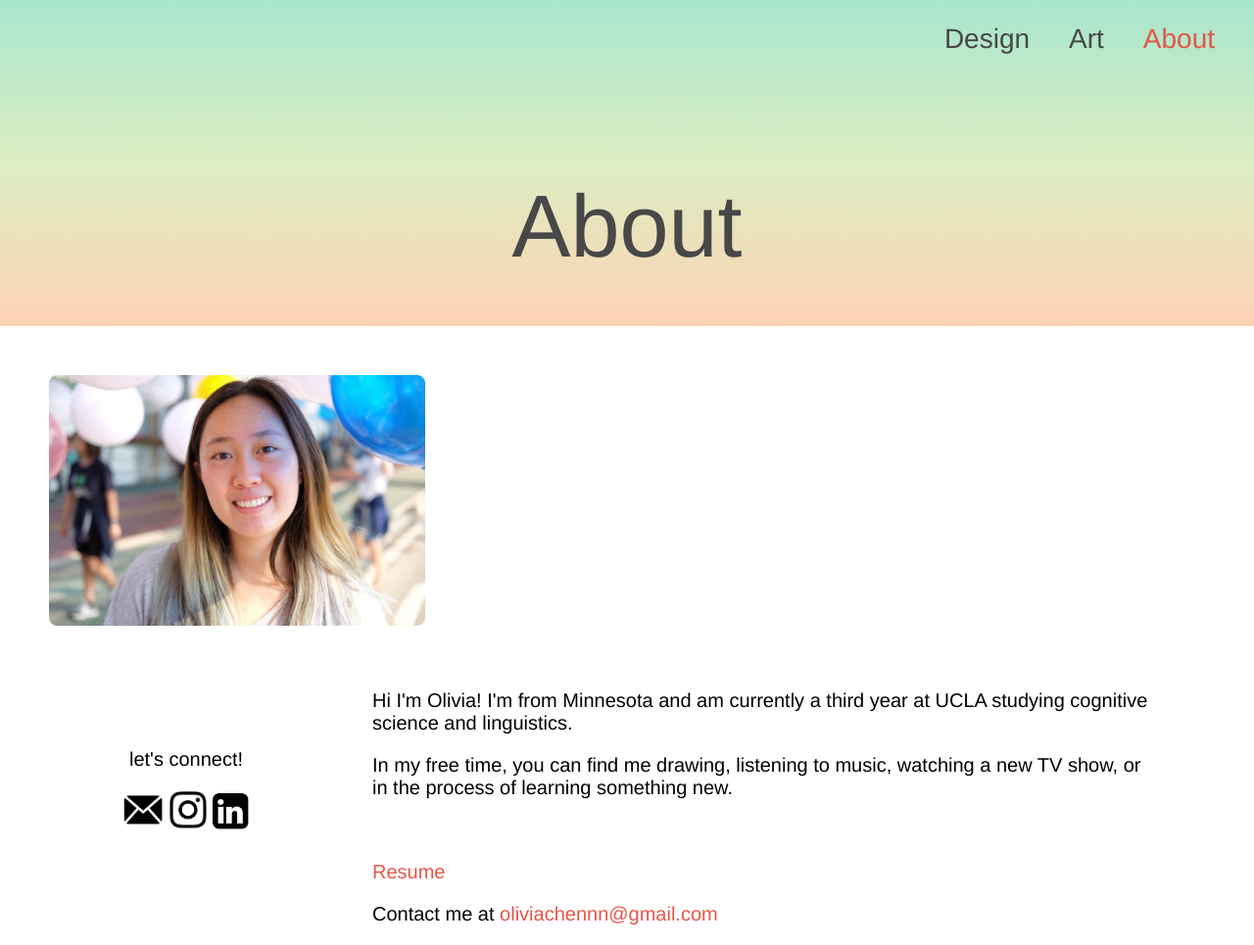
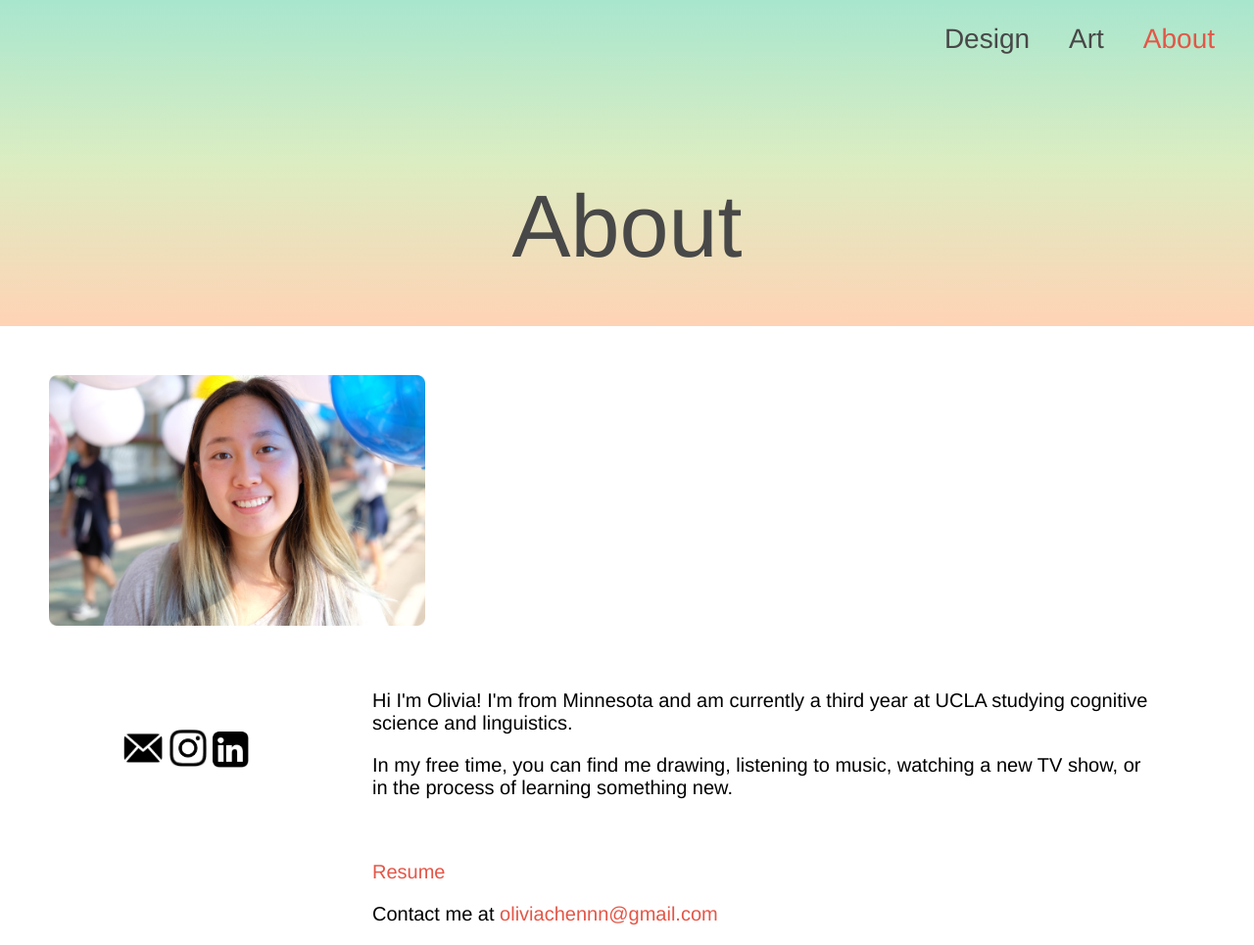
Before and after one commit to ochen9/portfolio, a plain HTML site: page about.html in a window 1280 px wide. Shown: the whole page at 98% size. Drawn offline with Linux system fonts and the light colour scheme.

Commit message:
Update about.html

```diff
--- a/about.html
+++ b/about.html
@@ -31,7 +31,6 @@
 	</div>
 
 	<div id = "footer">
-		<p>let's connect!</p>
 		<a href="mailto:oliviachennn@gmail.com">
 			<img src="images/footer/email.png" width="40" height="40" alt="Email">
 		</a>
```
